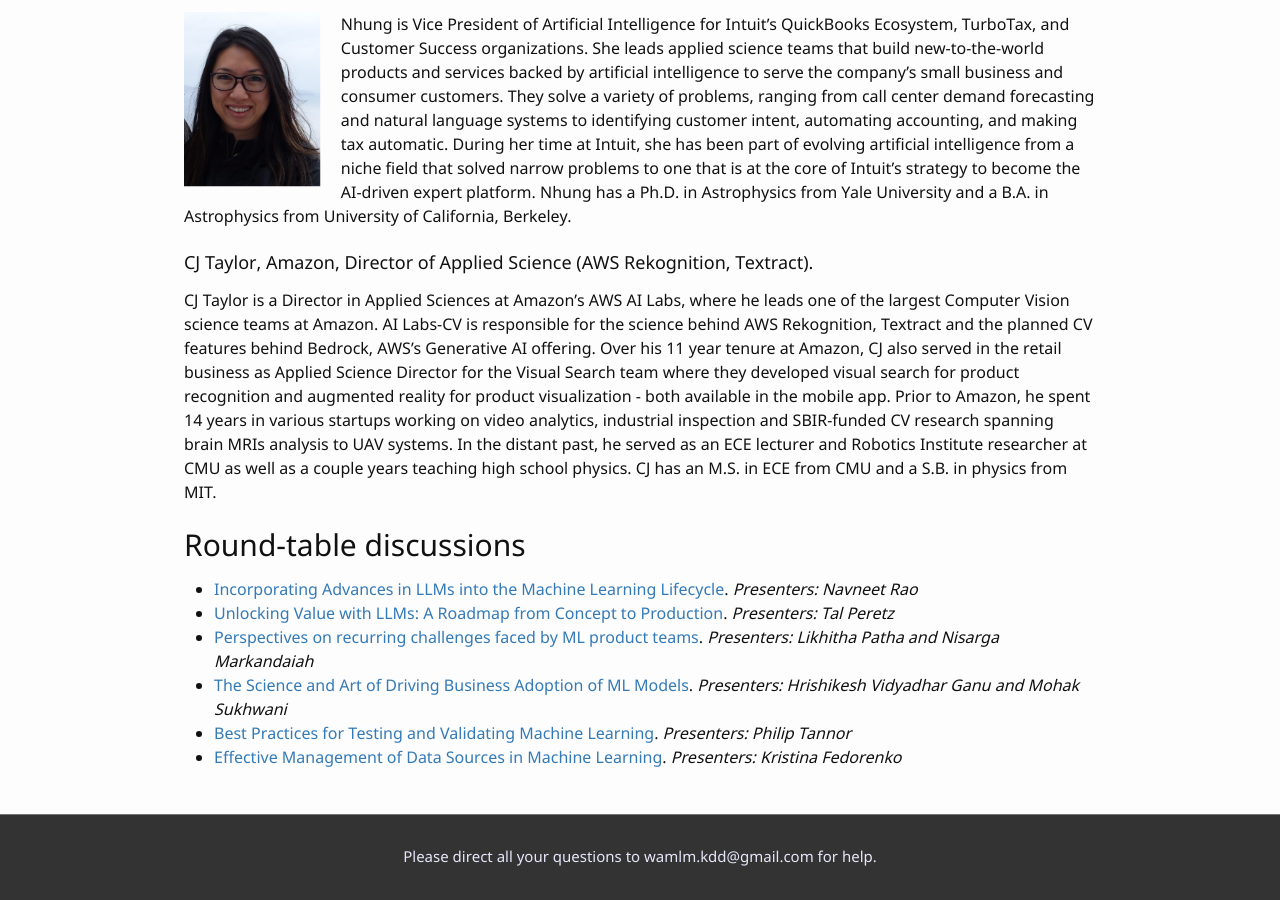
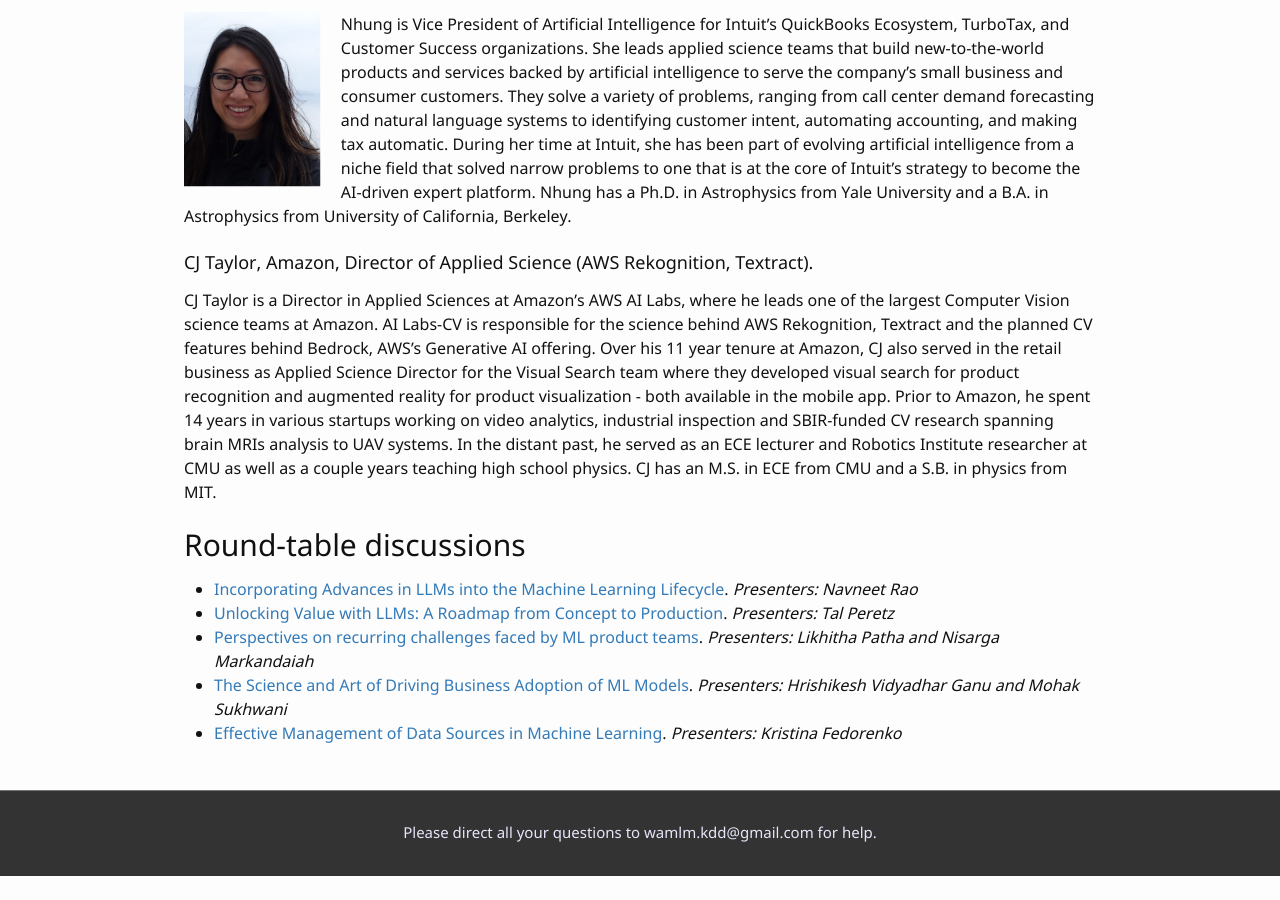
Before and after one commit to wamlm-kdd/wamlm, a Jekyll site: the page built from index.md, in a window 1280 px wide and 900 px high, scrolled down 1980 px. Built offline with Jekyll 4.4.1, drawn with Linux system fonts in a browser that asks for light colours; our own code applies the rules of GitHub Pages for plain Markdown files; after the commit the page ends 2856 px from its top, so only the background shows below that.

Commit message:
Update index.md
Updated the roundtable schedule

```diff
--- a/index.md
+++ b/index.md
@@ -72,6 +72,5 @@
 - [Unlocking Value with LLMs: A Roadmap from Concept to Production](papers/wamlm-kdd23_paper_Tal_Peretz.pdf). *Presenters: Tal Peretz*
 - [Perspectives on recurring challenges faced by ML product teams](papers/wamlm-kdd23_paper_Likhitha_Patha.pdf). *Presenters: Likhitha Patha and Nisarga Markandaiah*
 - [The Science and Art of Driving Business Adoption of ML Models](papers/wamlm-kdd23_paper_Hrishikesh_Vidyadhar.pdf). *Presenters: Hrishikesh Vidyadhar Ganu and Mohak Sukhwani*
-- [Best Practices for Testing and Validating Machine Learning](papers/wamlm-kdd23_paper_Philip_Tannor.pdf). *Presenters: Philip Tannor*
 - [Effective Management of Data Sources in Machine Learning](papers/wamlm-kdd23_paper_Kristina_Fedorenko.pdf). *Presenters: Kristina Fedorenko*
 </div>
```
